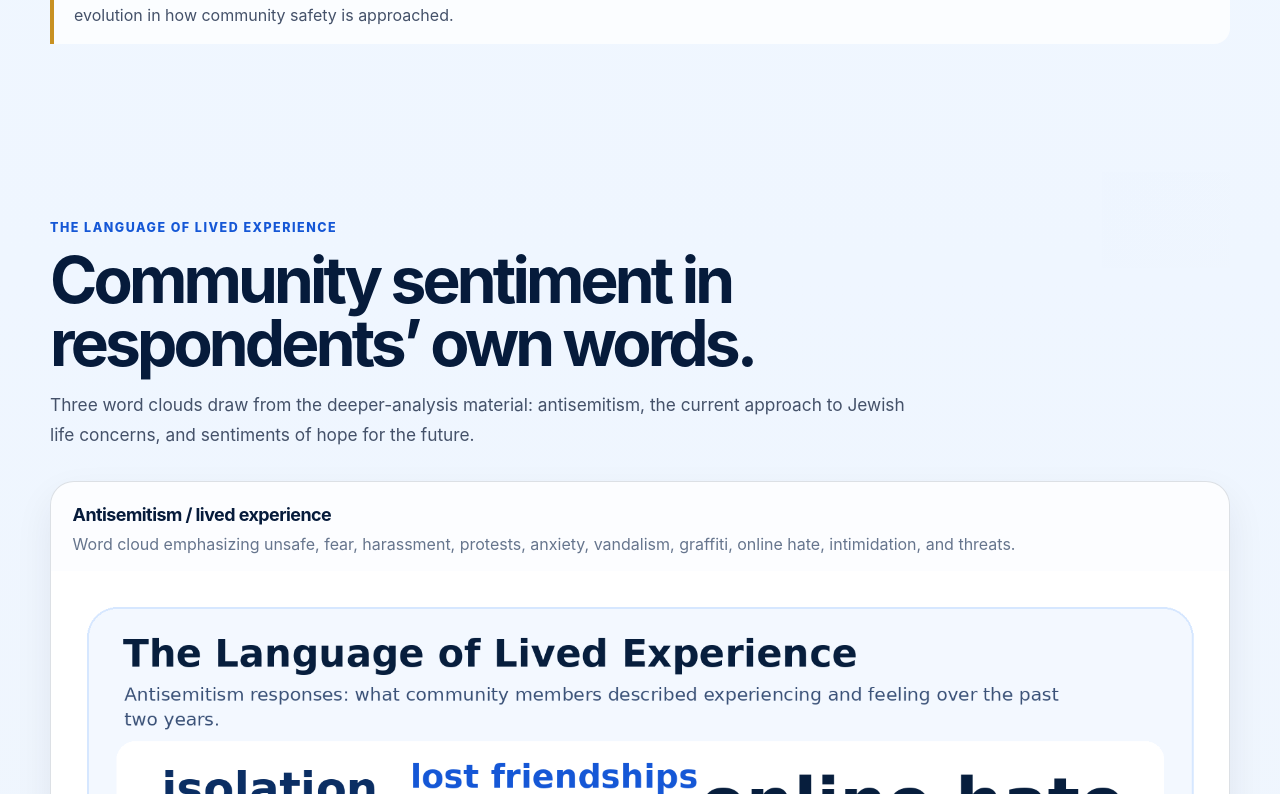
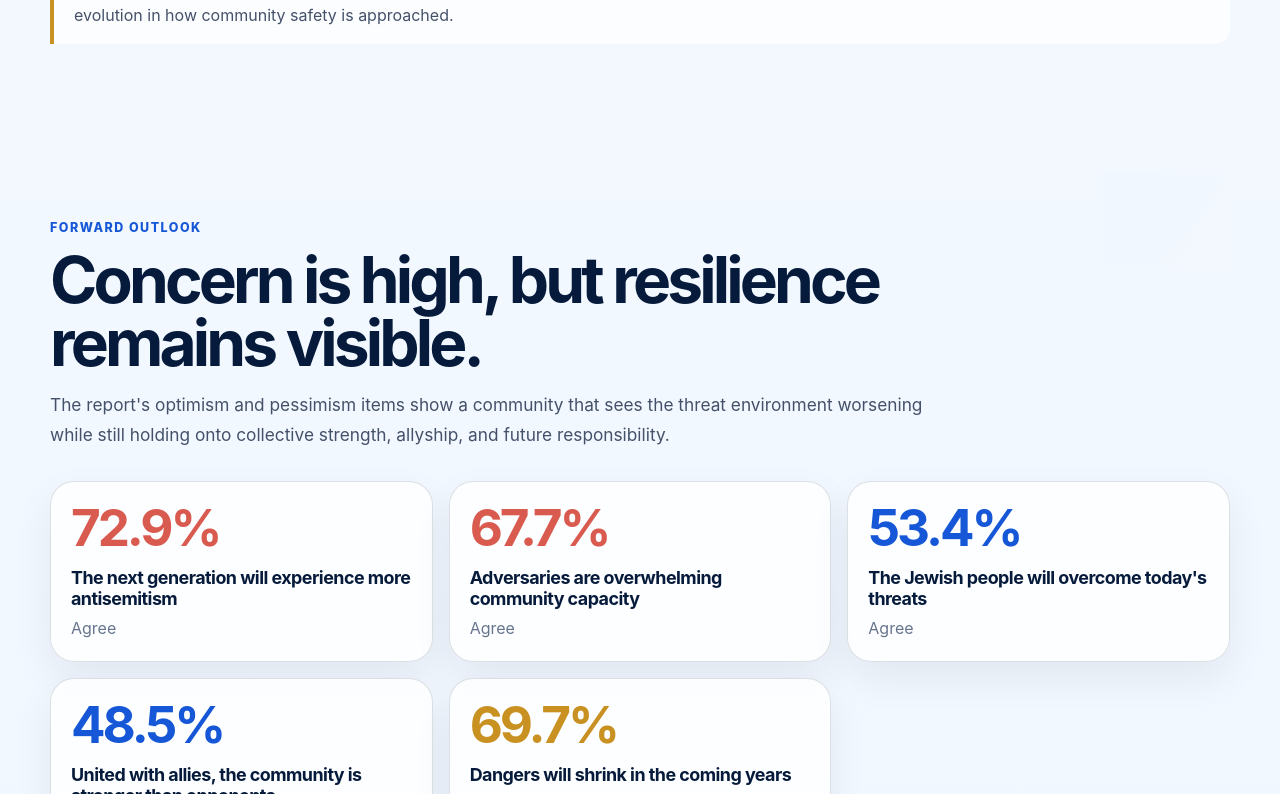
Before and after one commit to Lumin8Hub/CommunitySurvey, a React (Vite) app: page / in a window 1280 px wide. Shown: the part 4946-5740 px from the top of the page. Built offline with nearby package versions, Linux system fonts and the light colour scheme.

Commit message:
Render executive report additions

```diff
--- a/src/main.jsx
+++ b/src/main.jsx
@@ -1,10 +1,13 @@
 import React from "react";
 import { createRoot } from "react-dom/client";
 import CISInfographicSite from "./components/CISInfographicSite.jsx";
+import ExecutiveReportAdditions from "./components/ExecutiveReportAdditions.jsx";
 import "./styles.css";
+import "./executive-report-additions.css";
 
 createRoot(document.getElementById("root")).render(
   <React.StrictMode>
     <CISInfographicSite />
+    <ExecutiveReportAdditions />
   </React.StrictMode>,
 );
```
